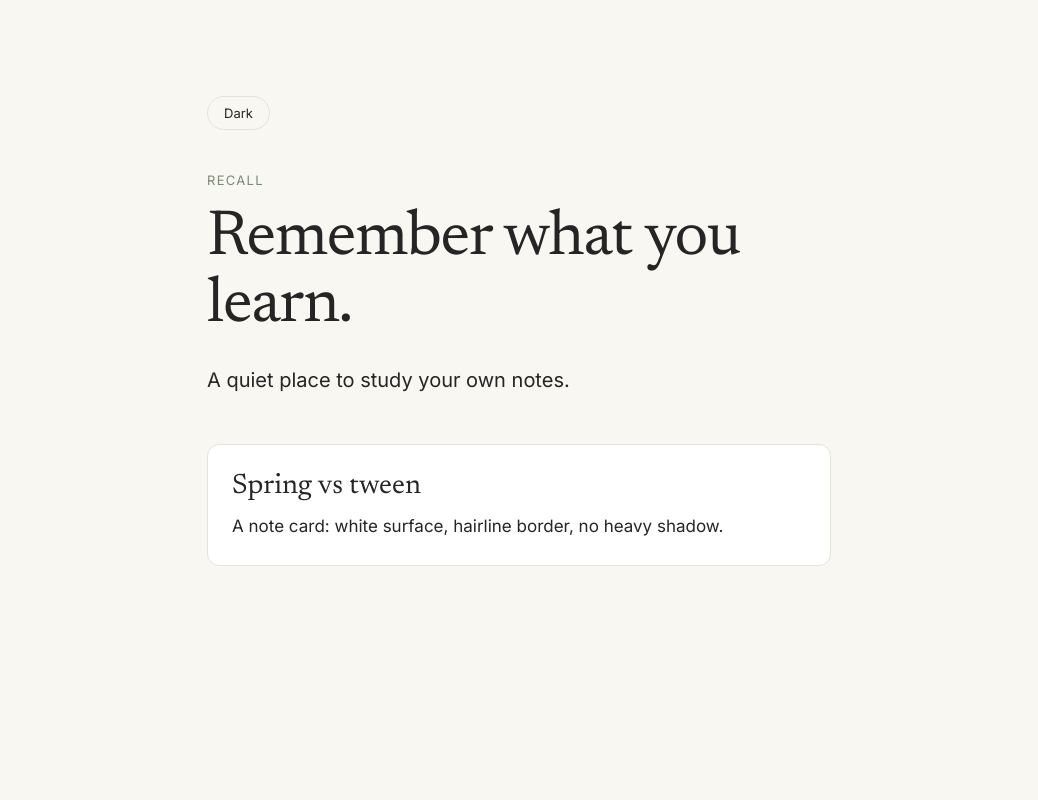
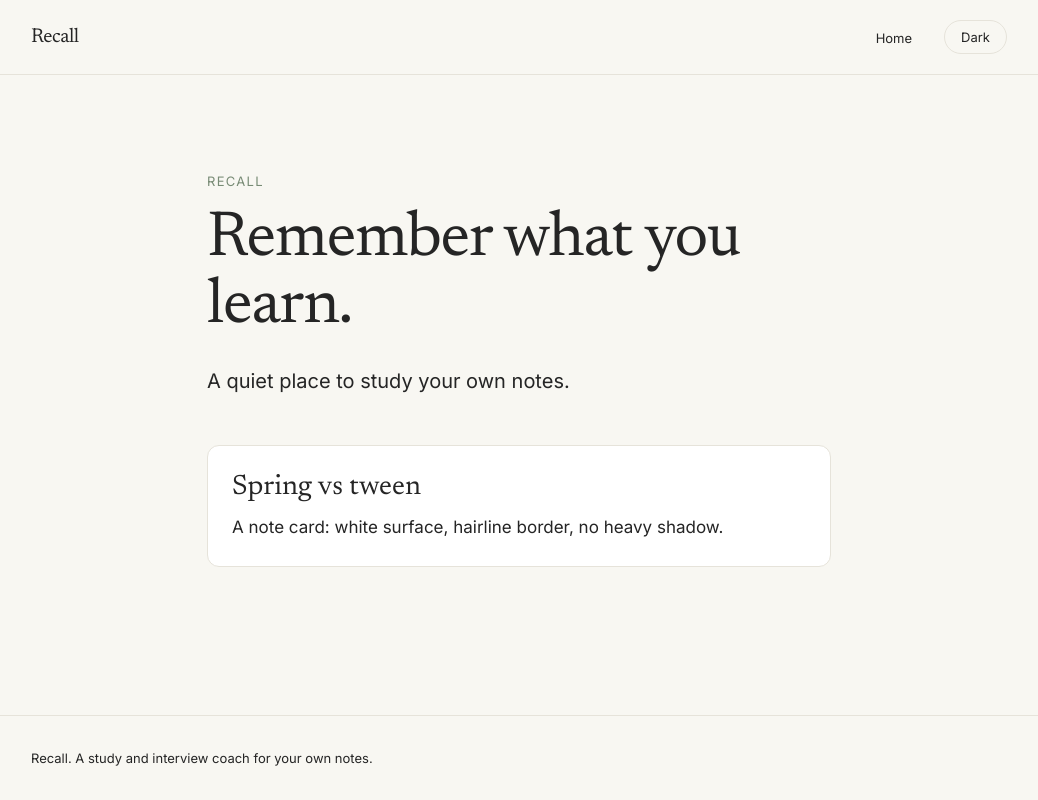
Before and after one commit to Ashxin/recall, a Next.js app: page / in a window 1280 px wide. Shown: the whole page, without its empty margins (121-1159 px from the left). Built offline with nearby package versions, Linux system fonts and the light colour scheme.

Commit message:
feat: add header, navigation, footer and skip link

```diff
--- a/src/app/layout.tsx
+++ b/src/app/layout.tsx
@@ -1,6 +1,8 @@
 import type { Metadata } from "next";
 import { Inter, Newsreader } from "next/font/google";/*next/font/google downloads the fonts at build time and serves them from your own domain. Visitors’ browsers never contact Google, which is better for privacy and speed. It also means the CSP in step 1.7 won’t need to allow Google Fonts.*/
 import "./globals.css";
+import { Header } from "@/components/Header";
+import { Footer } from "@/components/Footer";
 
 const inter = Inter({
   subsets: ["latin"],
@@ -31,7 +33,16 @@ export default function RootLayout({ children }: Readonly<{ children: React.Reac
       <head>
         <script dangerouslySetInnerHTML={{ __html: themeScript}} />
       </head>
-      <body>{children}</body>
+      <body className="flex min-h-screen flex-col">
+        <a href="#main" className="sr-only focus:not-sr-only focus:absolute focus:left-4 focus:top-4 focus:rounded-md focus:border focus:border-border focus:bg-surface focus:px-4 focus:py-2 focus:text-caption focus:text-foreground">
+          Skip to content
+        </a>
+        <Header />
+        <main id="main" className="flex-1">
+          {children}
+        </main>
+        <Footer />
+      </body>
     </html>
   );
 }//The class names on <html> attach those variables to the whole page.
@@ -39,3 +50,9 @@ export default function RootLayout({ children }: Readonly<{ children: React.Reac
 // dangerouslySetInnerHTML is the Phase 1 danger flag from the roadmap, so it matters that you can say why it is safe here. The string is a constant that I wrote, with no user input anywhere in it. It is dangerous when it contains user-controlled text.
 
 // The <script> sits in <head> and runs before the browser paints the body. That is the whole trick. Without it, the HTML arrives light, React loads, and only then does the dark class appear, which shows a bright flash. This is called the flash of wrong theme.
+
+/*
+flex min-h-screen flex-col on the body plus flex-1 on <main> makes main take the leftover height, so the footer sits at the bottom even on short pages.
+The skip link is invisible (sr-only) until it receives keyboard focus (focus:not-sr-only). It lets keyboard users jump past the navigation straight to the content. href="#main" targets the id="main" below.
+<main> moves into the layout, so every page gets it automatically. That is why page.tsx changes main to div: a page should have only one <main>.
+*/
--- a/src/app/page.tsx
+++ b/src/app/page.tsx
@@ -1,10 +1,8 @@
-import { ThemeToggle } from "@/components/ThemeToggle";
 
 export default function Home() {
   return (
-    <main className="mx-auto max-w-2xl px-6 py-24">
-      <ThemeToggle />
-      <p className="mt-10 text-caption uppercase tracking-widest text-accent">
+    <div className="mx-auto max-w-2xl px-6 py-24">
+      <p className="text-caption uppercase tracking-widest text-accent">
         Recall
       </p>
       <h1 className="mt-4 font-serif text-display text-foreground">
@@ -19,6 +17,6 @@ export default function Home() {
           A note card: white surface, hairline border, no heavy shadow.
         </p>
       </div>
-    </main>
+    </div>
   );
 }
--- /dev/null
+++ b/src/components/Footer.tsx
@@ -0,0 +1,9 @@
+export function Footer() {
+  return (
+    <footer className="border-t border-border">
+      <div className="mx-auto max-w-5xl px-6 py-8 text-caption text-muted">
+        Recall. A study and interview coach for your own notes.
+      </div>
+    </footer>
+  );
+}
--- /dev/null
+++ b/src/components/Header.tsx
@@ -0,0 +1,25 @@
+import Link from "next/link";
+import { NavLinks } from "@/components/NavLinks";
+import { ThemeToggle } from "@/components/ThemeToggle";
+
+export function Header() {
+  return (
+    <header className="border-b border-border">
+      <div className="mx-auto flex max-w-5xl items-center justify-between px-6 py-5">
+        <Link href="/" className="font-serif text-lead tracking-tight">
+          Recall
+        </Link>
+        <nav aria-label="Main" className="flex items-center gap-8">
+          <NavLinks />
+          <ThemeToggle />
+        </nav>
+      </div>
+    </header>
+  );
+}
+/*
+No directive, so it is a server component. It renders on the server and imports the two client pieces, which is allowed. The reverse (a client component importing a server one) is not.
+<header>, <nav aria-label="Main">, <main> and <footer> are landmarks. Screen reader users jump between them, so this is accessibility for free.
+border-b border-border uses the token from 1.1: a hairline instead of a shadow.
+max-w-5xl mx-auto px-6 is the content container. Header and footer share it, so their edges line up.
+*/
--- /dev/null
+++ b/src/components/NavLinks.tsx
@@ -0,0 +1,40 @@
+"use client";
+
+import Link from "next/link";
+import { usePathname } from "next/navigation";
+
+const NAV_ITEMS = [{ href: "/", label: "Home" }];
+
+export function NavLinks() {
+  const pathname = usePathname();
+
+  return (
+    <ul className="flex items-center gap-6">
+      {NAV_ITEMS.map(({ href, label }) => {
+        const active =
+          pathname === href || (href !== "/" && pathname.startsWith(href));
+        return (
+          <li key={href}>
+            <Link
+              href={href}
+              aria-current={active ? "page" : undefined}
+              className={`text-caption transition-colors ${
+                active ? "text-foreground" : "text-muted hover:text-foreground"
+              }`}
+            >
+              {label}
+            </Link>
+          </li>
+        );
+      })}
+    </ul>
+  );
+}
+
+/*
+It is the only part of the header that is a client component, because usePathname() reads the current URL in the browser to highlight the active link. Keeping "use client" on this small piece, instead of on the whole header, is the pattern to remember: a client island. The less code you ship to the browser, the faster the page loads.
+NAV_ITEMS is data, not markup. Adding a page later means adding one line. It holds only Home for now, because links to pages that don’t exist yet would 404. We’ll add Notes, Chat and Review as those phases arrive.
+The active line matches the exact route, or a nested route for non-home items (so /notes/123 will highlight Notes later). The href !== "/" guard stops Home from matching every page.
+aria-current="page" tells screen readers which link is the current page. undefined makes React leave the attribute out.
+Link from next/link navigates without a full page reload and prefetches pages.
+*/
```
